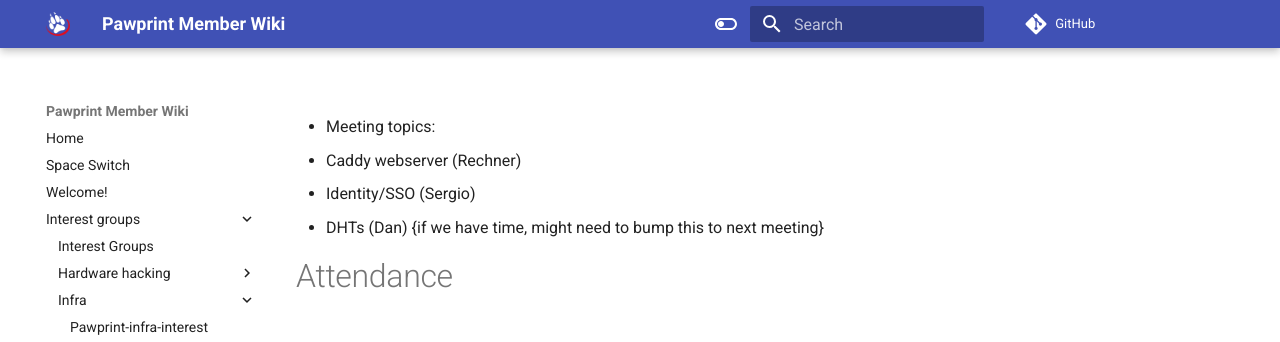
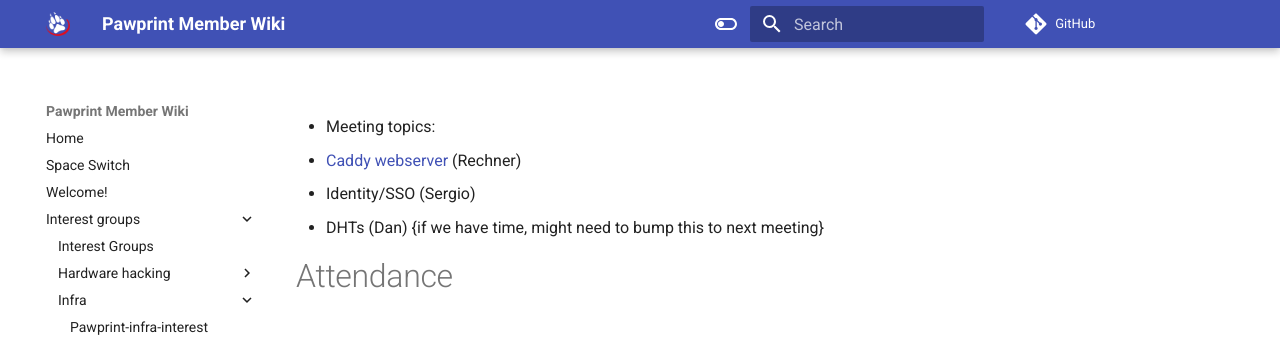
Before and after one commit to PawprintPrototyping/pawprintprototyping.github.io, an MkDocs documentation site: the page built from docs/interest_groups/infra/minutes/2025/2025-09-11.md, in a window 1280 px wide. Shown: the top 342 px of the page. Built offline with MkDocs 1.6.1 and Material for MkDocs 9.7.7, drawn with Linux system fonts in a browser that asks for light colours; comment, search, counter and statistics services are not loaded; part of the change alters nothing that is shown.

Commit message:
Update 2025-09-11.md

```diff
--- a/docs/interest_groups/infra/minutes/2025/2025-09-11.md
+++ b/docs/interest_groups/infra/minutes/2025/2025-09-11.md
@@ -3,7 +3,7 @@ title: infra-interest agenda 2025-09-11
 ---
 
 - Meeting topics:
-  - Caddy webserver (Rechner)
+  - [Caddy webserver](https://caddyserver.com/) (Rechner)
   - Identity/SSO (Sergio)
   - DHTs (Dan) {if we have time, might need to bump this to next meeting}
 
```
